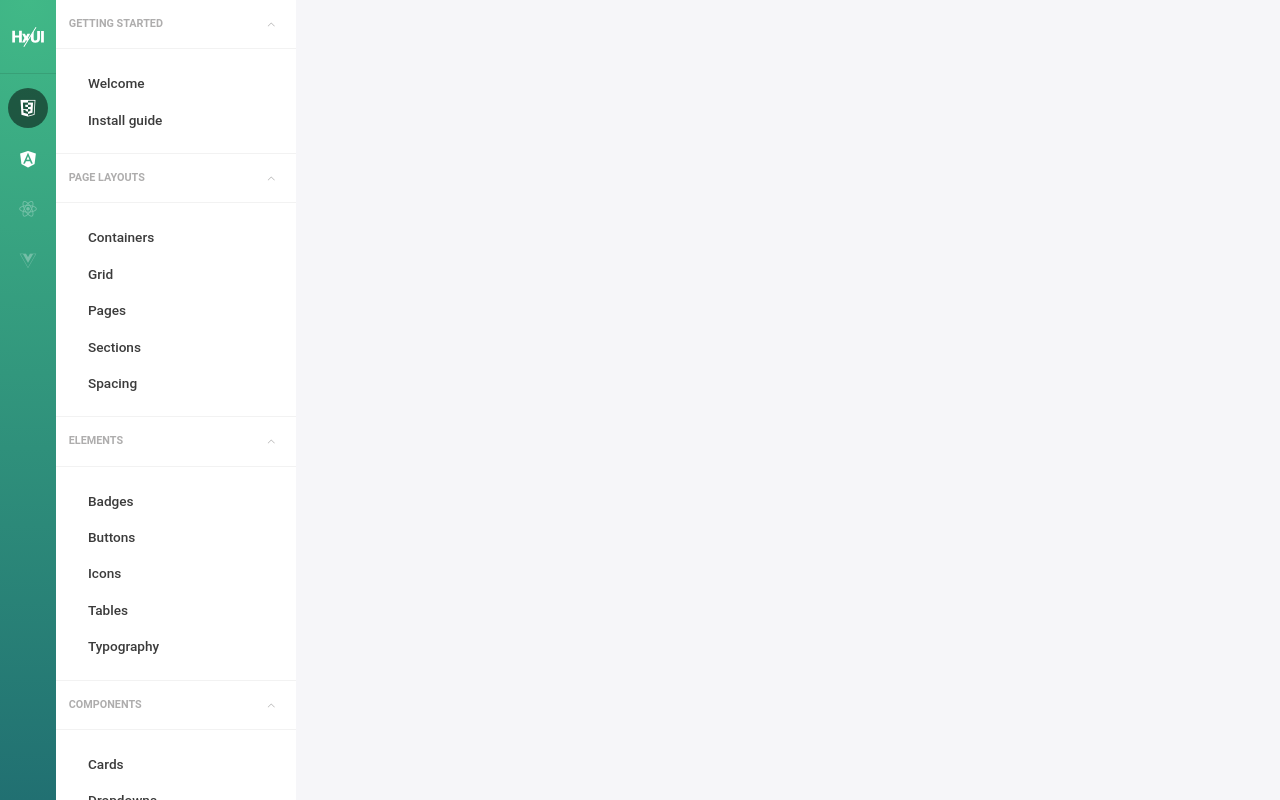
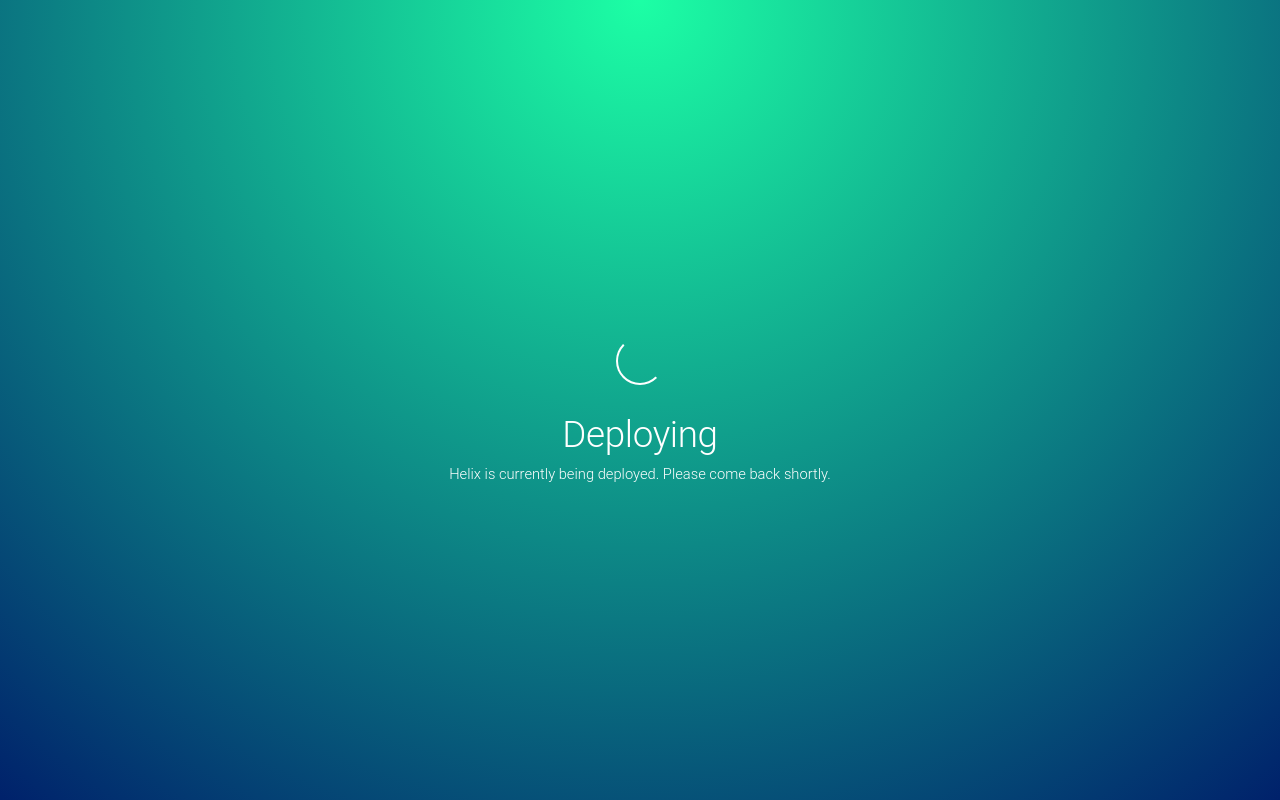
Before and after one commit to MedicalDirector/hxui-css, a Vue app: page /deploying in a window 1280 px wide. Shown: the top 800 px of the page. Built offline with nearby package versions, Linux system fonts and the light colour scheme; what vue-highlightjs would draw is missing.

Commit message:
Deploying page

```diff
--- /dev/null
+++ b/src/components/pages/Deploying.vue
@@ -0,0 +1,91 @@
+<template>
+  <div class="deploying welcome has-animation hx-flex">
+    <div class="hx-container hx-flex-align-self-center has-text-centered">
+      <div class="hx-button is-loading is-transparent is-superlarge"></div>
+      <h1 class="hx-title">Deploying</h1>
+      <p>Helix is currently being deployed. Please come back shortly.</p>
+    </div>
+  </div>
+</template>
+
+<script>
+export default {
+}
+</script>
+
+<style lang="scss" scoped>
+.is-superlarge {
+  font-size: 3rem;
+}
+.welcome {
+  position: fixed;
+  left: 0;
+  top: 0;
+  width: 100vw;
+  height: 100vh;
+  z-index: 1000;
+  background: -moz-radial-gradient(top, circle cover, #1cffa5 0%, #00216b 100%);
+  background: -webkit-gradient(radial, top top, 0px, top top, 100%, color-stop(0%, #1cffa5), color-stop(100%, #00216b));
+  background: -o-radial-gradient(top, circle cover, #1cffa5 0%, #00216b 100%);
+  background: -ms-radial-gradient(top, circle cover, #1cffa5 0%, #00216b 100%);
+  background: radial-gradient(top, circle cover, #1cffa5 0%, #00216b 100%);
+  background: -webkit-radial-gradient(top, circle cover, #1cffa5 0%, #00216b 100%);
+  background-color: #1cffa5;
+  > * {
+    z-index: 1;
+    * {
+      color: white;
+    }
+    .hx-button.is-loading {
+      &:after {
+        border-color: transparent transparent white white !important;
+      }
+    }
+  }
+  &:before, &:after {
+    content: '';
+    position: absolute;
+    top: 0;
+    left: 0;
+    bottom: 0;
+    right: 0;
+    opacity: 0;
+    animation-name: fade;
+    animation-duration: 30s;
+    animation-iteration-count: infinite;
+    transform: translateZ(0);
+  }
+  &:before {
+    background: -moz-radial-gradient(bottom left, circle cover, #1cffa5 0%, #00216b 100%);
+    background: -webkit-gradient(radial, bottom left bottom left, 0px, bottom left bottom left, 100%, color-stop(0%, #1cffa5), color-stop(100%, #00216b));
+    background: -o-radial-gradient(bottom left, circle cover, #1cffa5 0%, #00216b 100%);
+    background: -ms-radial-gradient(bottom left, circle cover, #1cffa5 0%, #00216b 100%);
+    background: radial-gradient(bottom left, circle cover, #1cffa5 0%, #00216b 100%);
+    background: -webkit-radial-gradient(bottom left, circle cover, #1cffa5 0%, #00216b 100%);
+    background-color: #1cffa5;
+    animation-delay: 10s;
+  }
+  &:after {
+    background: -moz-radial-gradient(bottom right, circle cover, #1cffa5 0%, #00216b 100%);
+    background: -webkit-gradient(radial, bottom right bottom right, 0px, bottom right bottom right, 100%, color-stop(0%, #1cffa5), color-stop(100%, #00216b));
+    background: -o-radial-gradient(bottom right, circle cover, #1cffa5 0%, #00216b 100%);
+    background: -ms-radial-gradient(bottom right, circle cover, #1cffa5 0%, #00216b 100%);
+    background: radial-gradient(bottom right, circle cover, #1cffa5 0%, #00216b 100%);
+    background: -webkit-radial-gradient(bottom right, circle cover, #1cffa5 0%, #00216b 100%);
+    background-color: #1cffa5;
+    animation-delay: 20s;
+  }
+}
+
+@keyframes fade {
+  0% {
+    opacity: 0;
+  }
+  50% {
+    opacity: 1;
+  }
+  100% {
+    opacity: 0;
+  }
+}
+</style>
--- a/src/router/index.js
+++ b/src/router/index.js
@@ -29,6 +29,8 @@ import Tabs from '@/components/pages/Tabs'
 import Toggle from '@/components/pages/Toggle'
 import Tooltips from '@/components/pages/Tooltips'
 import Downloads from '@/components/pages/Downloads'
+// Random
+import Deploying from '@/components/pages/Deploying'
 
 Vue.use(Router)
 
@@ -164,6 +166,12 @@ export default new Router({
       path: '/downloads',
       name: 'Downloads',
       component: Downloads
+    },
+
+    {
+      path: '/deploying',
+      name: 'Deploying',
+      component: Deploying
     }
   ]
 })
```
